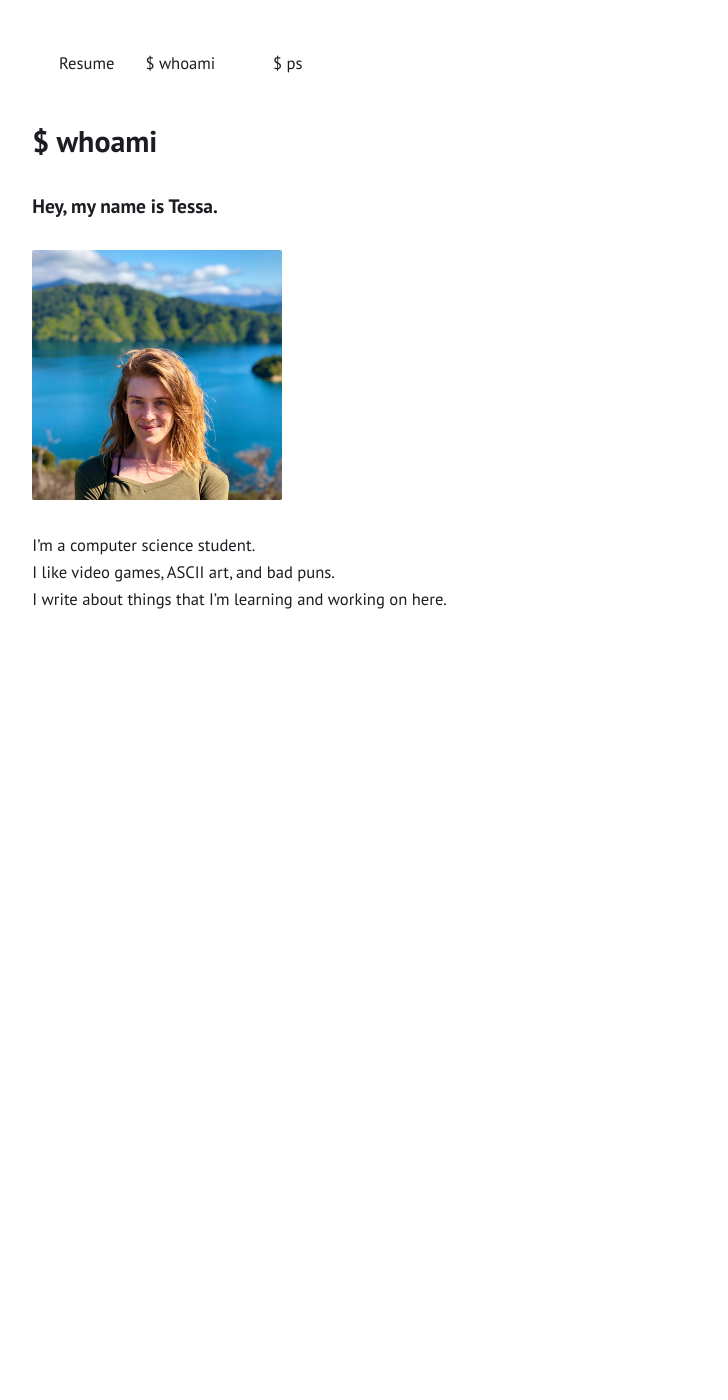
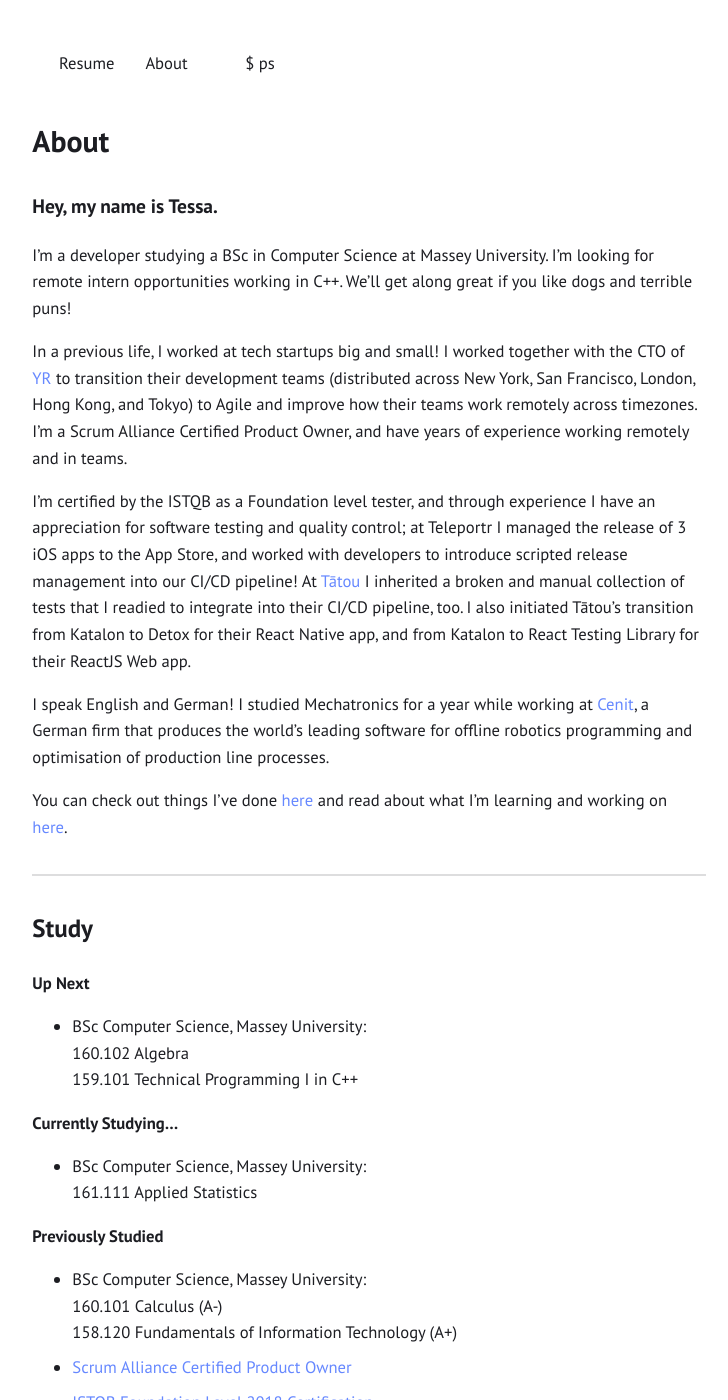
Before and after one commit to tessapower/tessapower.github.io, a Jekyll site: the page built from src/about.md, in a window 1280 px wide and 1400 px high. Shown: the whole window, without its empty margins (271-999 px from the left). Built offline with Jekyll 4.4.1, drawn with Linux system fonts in a browser that asks for light colours; some of the changed text lies outside the part shown.

Commit message:
Update about me page content

```diff
--- a/src/about.md
+++ b/src/about.md
@@ -1,11 +1,57 @@
 ---
 layout: page
-title: $ whoami
+title: About
 ---
 ### Hey, my name is Tessa.
 
-<img src="/assets/tessapower.jpg" width="250" height="250">
+I'm a developer studying a BSc in Computer Science at Massey University. I'm looking for remote intern opportunities working in C++. We'll get along great if you like dogs and terrible puns!
 
-I'm a computer science student.
-I like video games, ASCII art, and bad puns.
-I write about things that I'm learning and working on here.
+In a previous life, I worked at tech startups big and small! I worked together with the CTO of [YR](https://thisisyr.com) to transition their development teams (distributed across New York, San Francisco, London, Hong Kong, and Tokyo) to Agile and improve how their teams work remotely across timezones. I'm a Scrum Alliance Certified Product Owner, and have years of experience working remotely and in teams.
+
+I'm certified by the ISTQB as a Foundation level tester, and through experience I have an appreciation for software testing and quality control; at Teleportr I managed the release of 3 iOS apps to the App Store, and worked with developers to introduce scripted release management into our CI/CD pipeline! At [Tātou](https://tatou.app) I inherited a broken and manual collection of tests that I readied to integrate into their CI/CD pipeline, too. I also initiated Tātou's transition from Katalon to Detox for their React Native app, and from Katalon to React Testing Library for their ReactJS Web app.
+
+I speak English and German! I studied Mechatronics for a year while working at [Cenit](https://cenit.com), a German firm that produces the world's leading software for offline robotics programming and optimisation of production line processes.
+
+You can check out things I've done [here](/projects/) and read about what I'm learning and working on [here](/blog/).
+
+---
+
+## Study
+
+**Up Next**
+- BSc Computer Science, Massey University:<br>160.102 Algebra<br>159.101 Technical Programming I in C++
+<br>
+
+**Currently Studying...**
+- BSc Computer Science, Massey University:<br>161.111 Applied Statistics
+<br>
+
+**Previously Studied**
+- BSc Computer Science, Massey University:<br>160.101 Calculus (A-)<br>158.120 Fundamentals of Information Technology (A+)
+- [Scrum Alliance Certified Product Owner](https://www.scrumalliance.org/get-certified/product-owner-track/certified-scrum-product-owner)
+- [ISTQB Foundation Level 2018 Certification](https://www.istqb.org/certification-path-root/foundation-level-2018.html)
+- BSc Mechatronics, Baden-Württemberg State University:<br>Theoretical Computer Science I *[Theoretische Informatik I]*<br>Theoretical Computer Science II *[Theoretische Informatik II]*<br>Linear Algebra *[Mathematik I: Lineare Algebra und Analysis]*<br>Electrical Engineering *[Elektrotechnik: Grundlagen der Elektrotechnik]*<br>Physics I *[Physik I]*<br>Technical Computer Science I *[Technische Informatik I: Digitaltechnik]*<br>Programming in C *[Programmieren in C]*
+- Anglo-German Institute:<br>German A1.1 & A1.2<br>German A2.1 & A2.2<br>German B1.1 (residency level)<br>German B2.1 & B2.2<br>German C1.1 & C1.2 (universtiy entrance level)
+
+---
+
+## Books
+
+**Up Next**
+- [Programming -- Principles and Practice using C++](https://www.stroustrup.com/programming.html) (2E)—Bjarne Stroustrup
+<br>
+
+**Currently Reading...**
+- [Eloquent Javascript](https://eloquentjavascript.net/) (3E)—Marijn Haverbeke
+<br>
+
+**Previously Read**
+- [Understanding Complex Information Technology Solutions](https://g.co/kgs/RSxv9b)—Eva Heinrich
+- [The Agile Samurai](https://pragprog.com/titles/jtrap/the-agile-samurai/)—Jonathan Rasmusson
+- [SCRUM: The Art of Doing Twice the Work in Half the Time](https://www.scruminc.com/new-scrum-the-book/)—Jeff Sutherland
+- [Foundations of Software Testing (ISTQB Certification)](https://g.co/kgs/JhbVym)—Graham, Black, & van Veenendaal
+- [Beautiful Testing](https://www.oreilly.com/library/view/beautiful-testing/9780596806934/)—Tim Riley & Adam Goucher
+- [Introducing GitHub](https://www.oreilly.com/library/view/introducing-github-2nd/9781491981801/) (2E)—Brent Beer
+- [Learning the Vi and Vim Editors](https://www.oreilly.com/library/view/learning-the-vi/9780596529833/) (7E)—Robbins, Hannah, & Lamb
+- [Learning the Bash Shell](https://www.oreilly.com/library/view/learning-the-bash/0596009658/) (3E)—Cameron Newham
+- [The Mac Command Line with Terminal](https://www.takecontrolbooks.com/command-line/)—Joe Kissell
```
